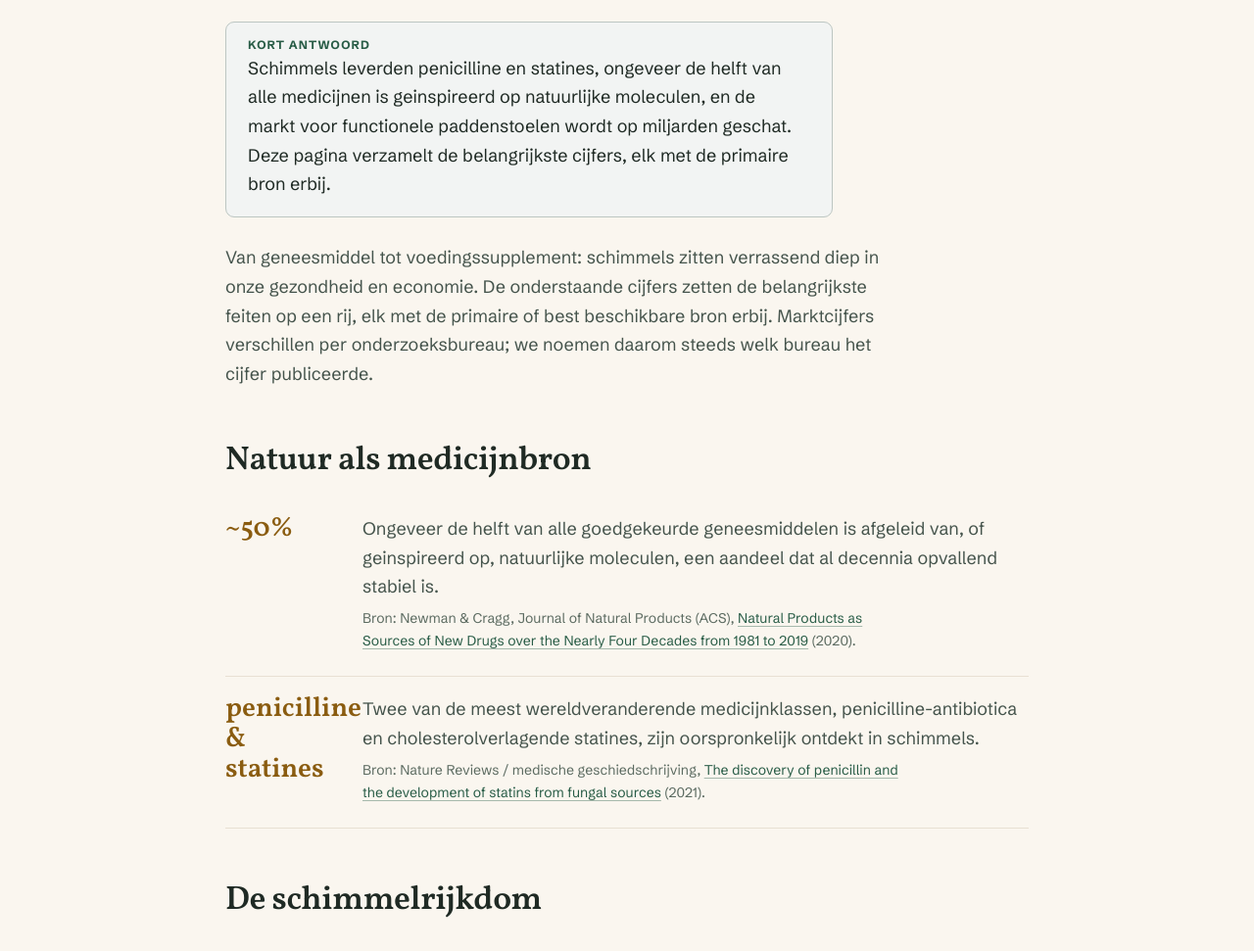
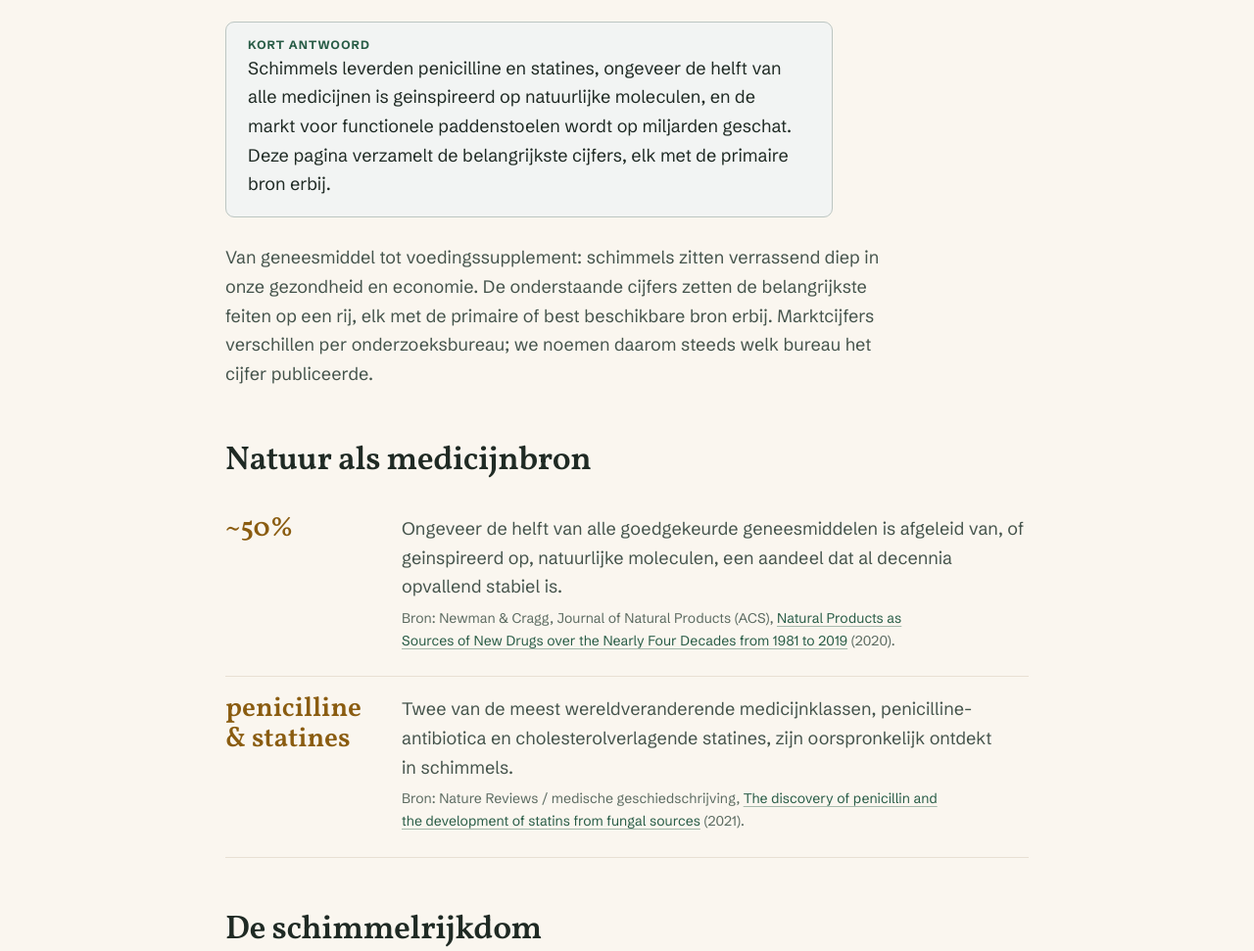
Before and after one commit to fredved1/mycowise, a plain HTML site: page paddenstoelen-in-cijfers.html in a window 1280 px wide. Shown: the part 279-1250 px from the top of the page at 98% size. Drawn offline with Linux system fonts and the light colour scheme.

Commit message:
Stats: bredere cijferkolom (160px) tegen overflow van lange labels
Co-Authored-By: Claude Fable 5 <noreply@anthropic.com>
Claude-Session: https://claude.ai/code/session_01F4cumuxBcp1ccc5ejYTNYd

```diff
--- a/assets/style.css
+++ b/assets/style.css
@@ -390,7 +390,7 @@ table.compare tbody tr:hover { background: var(--row-hover); }
 .section-head.center + .answer-block { margin-left: auto; margin-right: auto; }
 
 /* ---------- Stats magnet ---------- */
-.stat-row { display: grid; grid-template-columns: 120px 1fr; gap: 20px; padding: 18px 0; border-bottom: 1px solid var(--line); align-items: start; }
+.stat-row { display: grid; grid-template-columns: 160px 1fr; gap: 20px; padding: 18px 0; border-bottom: 1px solid var(--line); align-items: start; }
 .stat-figure { font-family: var(--font-head); font-weight: 600; font-size: 1.75rem; color: var(--amber-ink); line-height: 1.1; }
 .stat-row p { margin: 0 0 6px; }
 @media (max-width: 560px) { .stat-row { grid-template-columns: 1fr; gap: 6px; } .stat-figure { font-size: 1.375rem; } }
```
